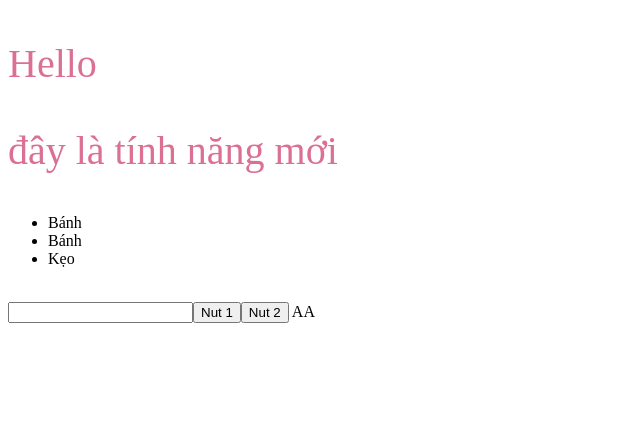
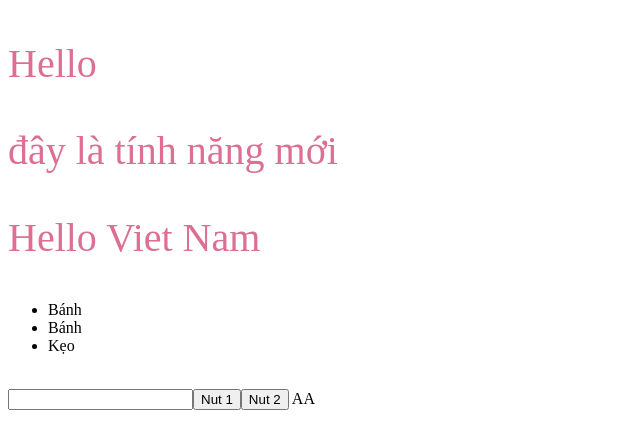
Before and after one commit to nguyentruong23012003/GitStudy1, a plain HTML site: page index.html in a window 1280 px wide. Shown: the whole page, without its empty margins (0-640 px from the left). Drawn offline with Linux system fonts and the light colour scheme.

Commit message:
Them lan 2

```diff
--- a/index.html
+++ b/index.html
@@ -17,6 +17,7 @@
     <!-- <a href=""></a> : đường dẫn liên kết -->
     <p>Hello</p>
     <p>đây là tính năng mới</p>
+    <p>Hello Viet Nam</p>
 
     <ul>
       <li>Bánh</li>
```
